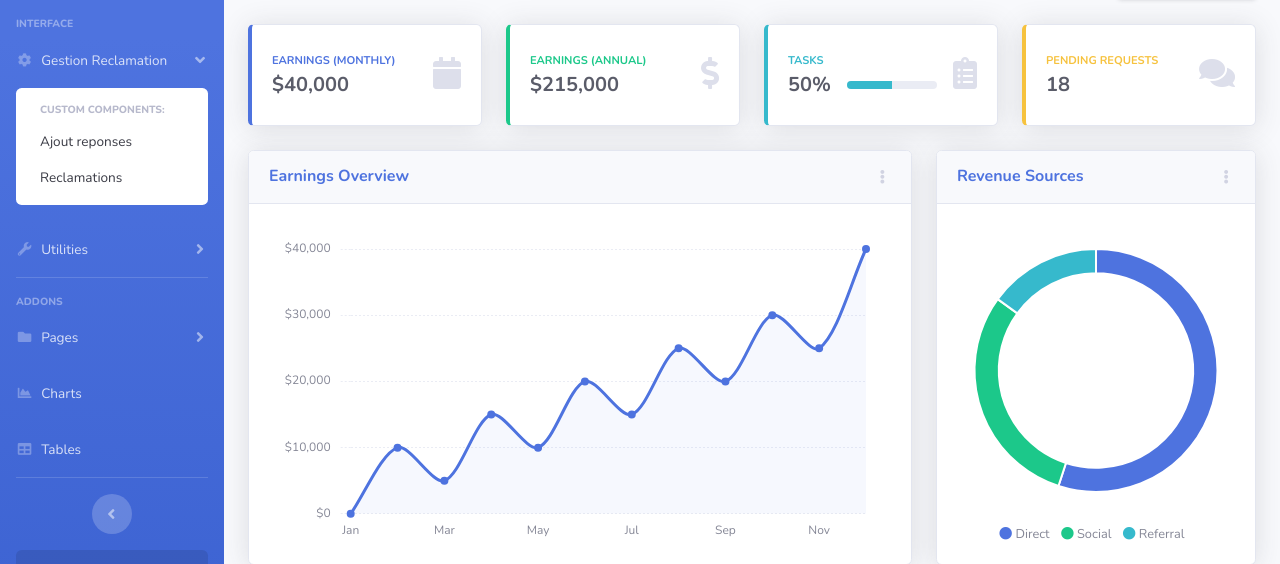
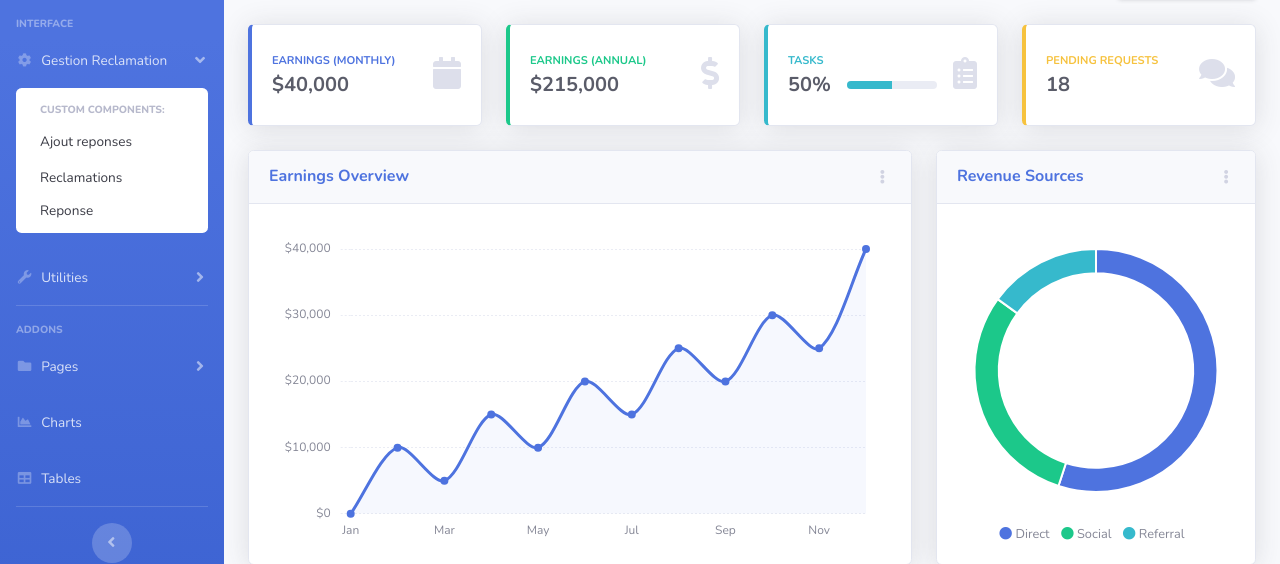
Before and after one commit to sirinebechikh/MeetnTriip_Application, a Symfony app: template templates/admin.html.twig in a window 1280 px wide, after a click on "Gestion Reclamation". Shown: the part 128-692 px from the top of the page. Run offline with Twig, Linux system fonts and the light colour scheme; the template is opened without the code that fills it, so the values that code supplies are empty; some libraries are stand-ins or nearby versions.

Commit message:
Merge remote changes

```diff
--- a/templates/admin.html.twig
+++ b/templates/admin.html.twig
@@ -68,6 +68,8 @@
                         <h6 class="collapse-header">Custom Components:</h6>
                         <a class="collapse-item" href="add_Reponse">Ajout reponses</a>
                         <a class="collapse-item" href="afficher_reclamation">Reclamations</a>
+                        <a href="afficher_reponse" class="dropdown-item">Reponse</a>
+
                     </div>
                 </div>
             </li>
```
Also changed, not shown: public/uploads/images/branches-in-vases-3d-model-6d69c05afc-68014a199edae.jpg (added), public/uploads/images/dchetsauvagedemeublesjpg-632c0fc77dba6-68015505b4329.jpg (added), public/uploads/images/innovation-numerique-definition-et-enjeux-900x450-6801549d4a162.png (added), public/uploads/images/pile-de-ferraille-1080x675-68015173a1a14.jpg (added), public/uploads/images/pile-de-ferraille-1080x675-680151a696ba2.jpg (added), public/uploads/images/plastique-68014db1f0eab.jpg (added).
